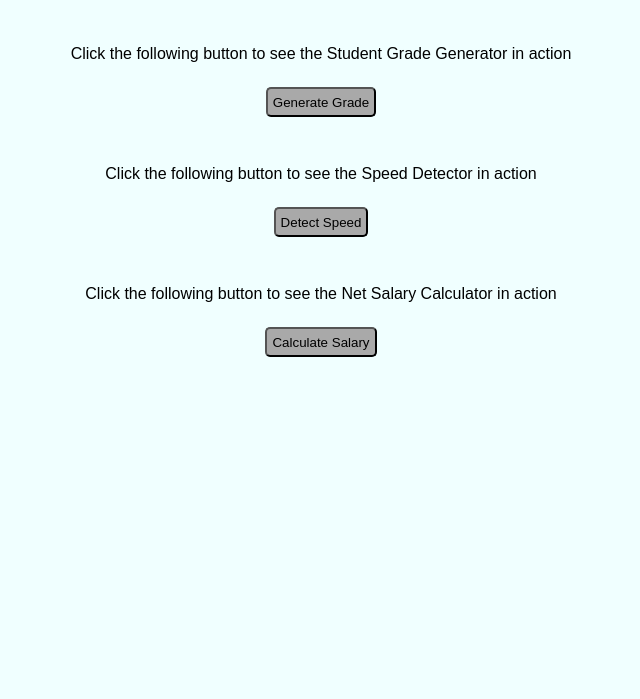
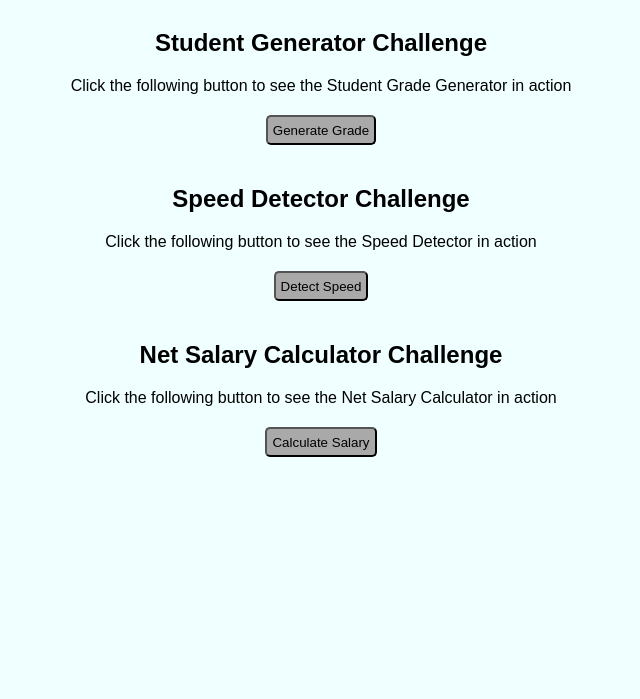
Before and after one commit to Naomie-Jerutoe/Toy-Problem-Project, a plain HTML site: page index.html in a window 1280 px wide. Shown: the part 101-800 px from the top of the page, without its empty margins (319-959 px from the left). Drawn offline with Linux system fonts and the light colour scheme.

Commit message:
Update README.md link and add h2 tags in HTML

```diff
--- a/index.html
+++ b/index.html
@@ -15,18 +15,21 @@
     <div class="main-container">
         <div class="container">
             <div class="input-field">
+                <h2>Student Generator Challenge</h2>
                 <p>Click the following button to see the Student Grade Generator in action</p>
                 <div class="button">
                     <input class="btn" type="button" onclick="studentGradeGenerator()" value="Generate Grade">
                 </div>
             </div>
             <div class="input-field">
+                <h2>Speed Detector Challenge</h2>
                 <p>Click the following button to see the Speed Detector in action</p>
                 <div class="button">
                     <input class="btn" type="button" onclick="speedDetector()" value="Detect Speed">
                 </div>
             </div>
             <div class="input-field">
+                <h2>Net Salary Calculator Challenge</h2>
                 <p>Click the following button to see the Net Salary Calculator in action</p>
                 <div class="button">
                     <input class="btn" type="button" onclick="netSalaryCalculator()" value="Calculate Salary">
--- a/style.css
+++ b/style.css
@@ -1,6 +1,6 @@
 *{
     margin: auto;
-    padding: 12px;
+    padding: 10px;
     background-color: azure;
     font-family: Arial, Helvetica, sans-serif;
 }
```
Also changed, not shown: 1 other file.
